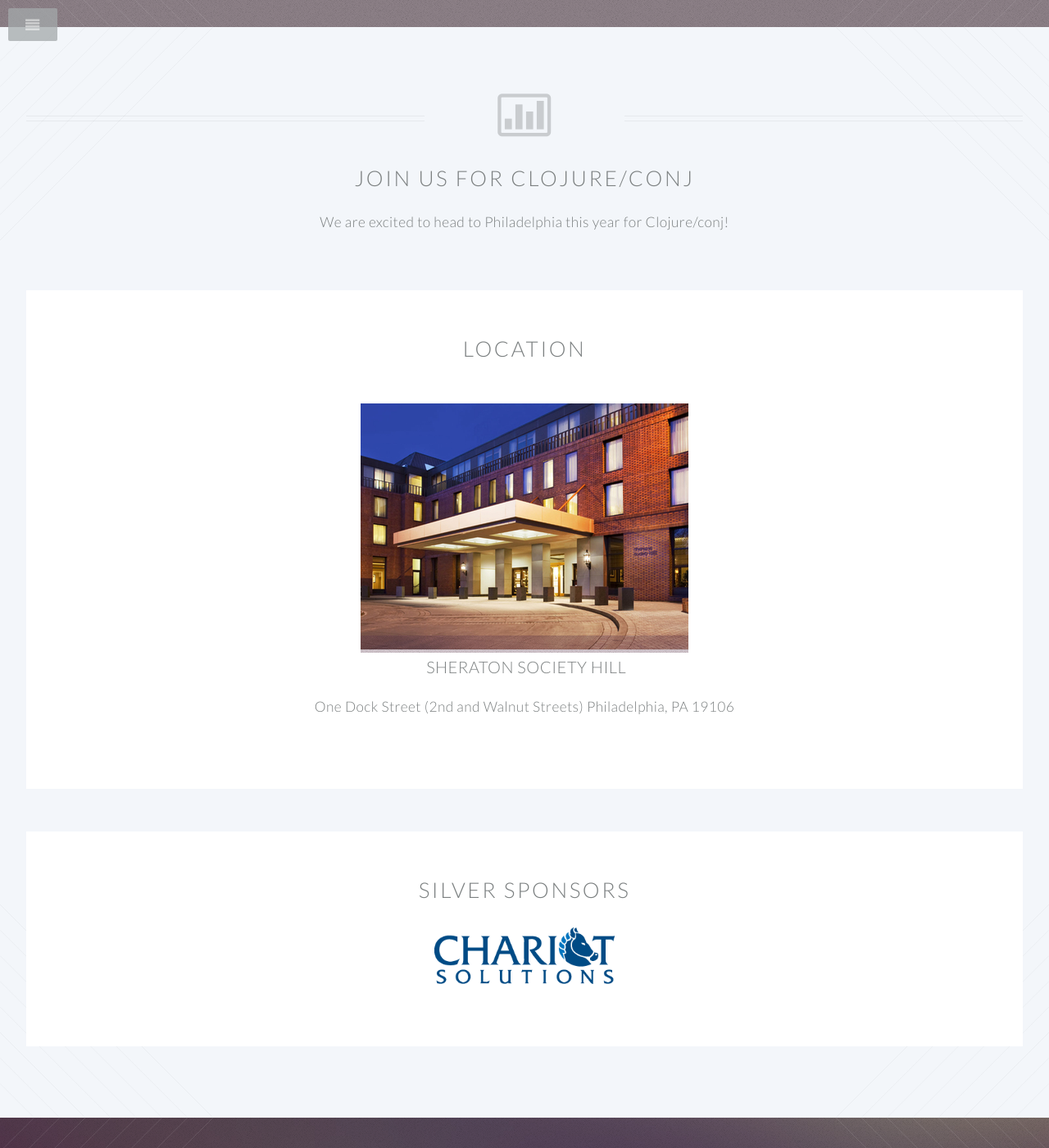
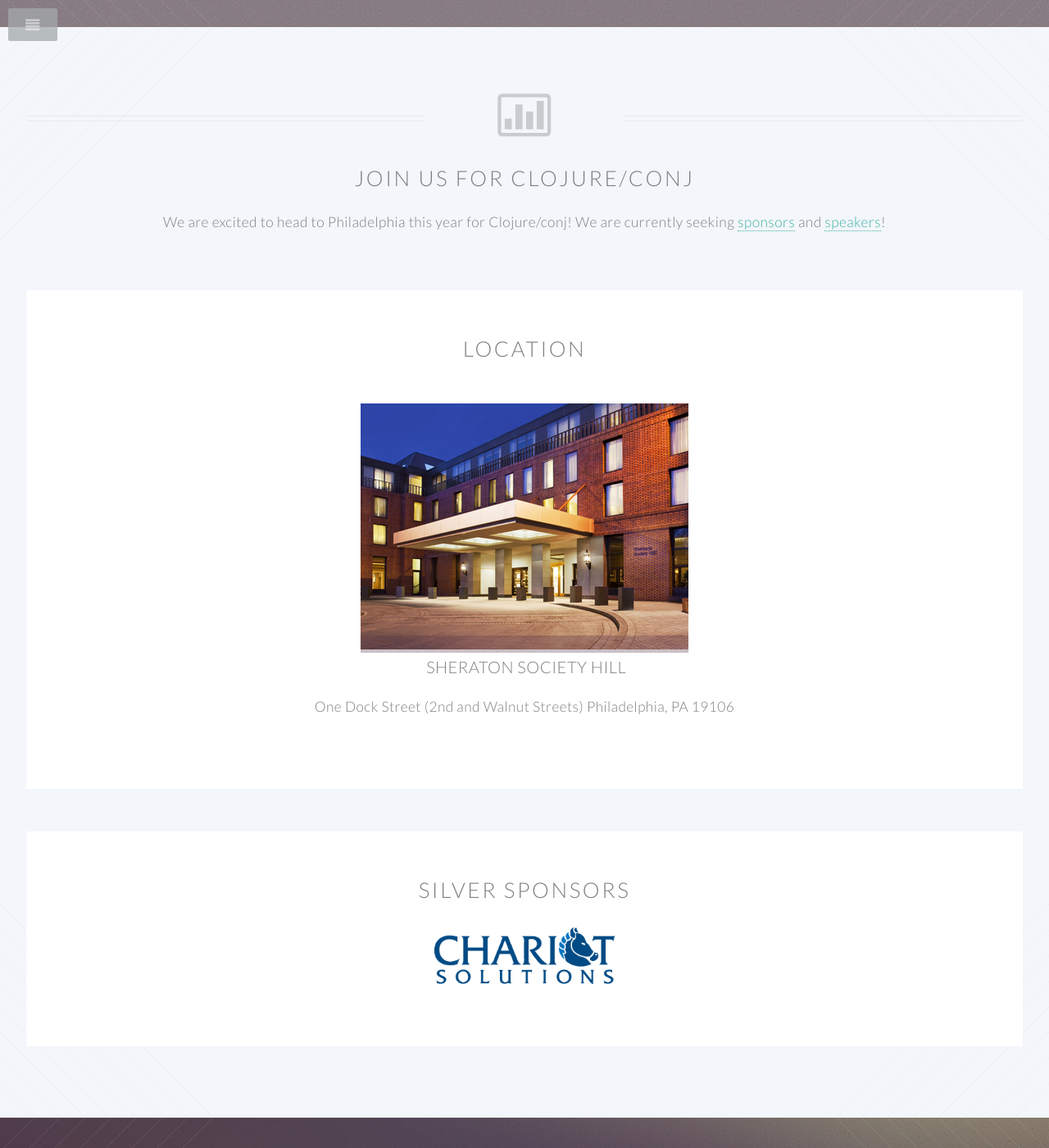
Before and after one commit to clojureconj/clojureconj.github.io, a Jekyll site: the page built from index.html, in a window 1280 px wide and 1400 px high, scrolled down 528 px. Shown: the whole window at 82% size. Built offline with Jekyll 4.4.1, drawn with Linux system fonts in a browser that asks for light colours; grey boxes are pictures that could not be loaded.

Commit message:
cfp announce

```diff
--- a/_layouts/home.html
+++ b/_layouts/home.html
@@ -40,7 +40,8 @@
 			<header class="special container">
 					<span class="icon fa-bar-chart-o"></span>
 					<h2>Join us for Clojure/conj</h2>
-					<p>We are excited to head to Philadelphia this year for Clojure/conj!</p>
+					<p>We are excited to head to Philadelphia this year for Clojure/conj!<br>
+					   We are currently seeking <a href="sponsorship">sponsors</a> and <a href="https://cognitect.wufoo.com/forms/clojureconj-2015-call-for-presentations/">speakers</a>!</p>
 			</header>
 
 <!--
@@ -110,7 +111,7 @@
 					<ul class="buttons">
 					<!--					  <li><a href="#" class="button special">register</a></li> -->
 					  <li><a href="sponsorship" class="button">sponsor</a></li>
-					  <!-- <li><a href="https://cognitect.wufoo.com/forms/clojurewest-2015-call-for-presentations/" class="button">submit talk</a></li> -->
+					  <li><a href="https://cognitect.wufoo.com/forms/clojureconj-2015-call-for-presentations/" class="button">submit talk</a></li>
 					</ul>
 				</footer>
 
```
